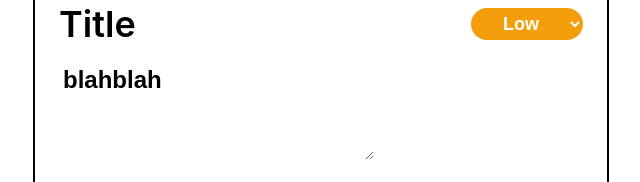
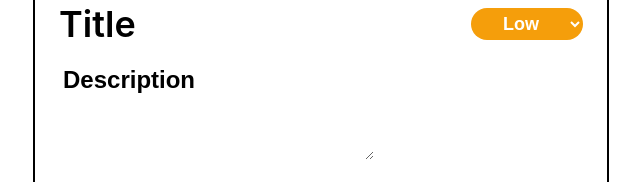
Before and after one commit to aronnorbert24/ToDoApp, a Vue app: page / in a window 1280 px wide. Both pictures are taken after a click on the element 896 px from the left and 168 px from the top of the page. Shown: the part 286-468 px from the top of the page, without its empty margins (319-959 px from the left). Built offline with nearby package versions, Linux system fonts and the light colour scheme.

Commit message:
ITL-16-set-proper-placeholder-text-for-the-new-to-do-item

```diff
--- a/src/components/ToDoForm.vue
+++ b/src/components/ToDoForm.vue
@@ -48,7 +48,7 @@ const emit = defineEmits(['addToDo'])
 
 const todo = ref<Todo>({
   title: 'Title',
-  description: 'blahblah',
+  description: 'Description',
   priority: 'Medium',
   isChecked: false,
 })
```
